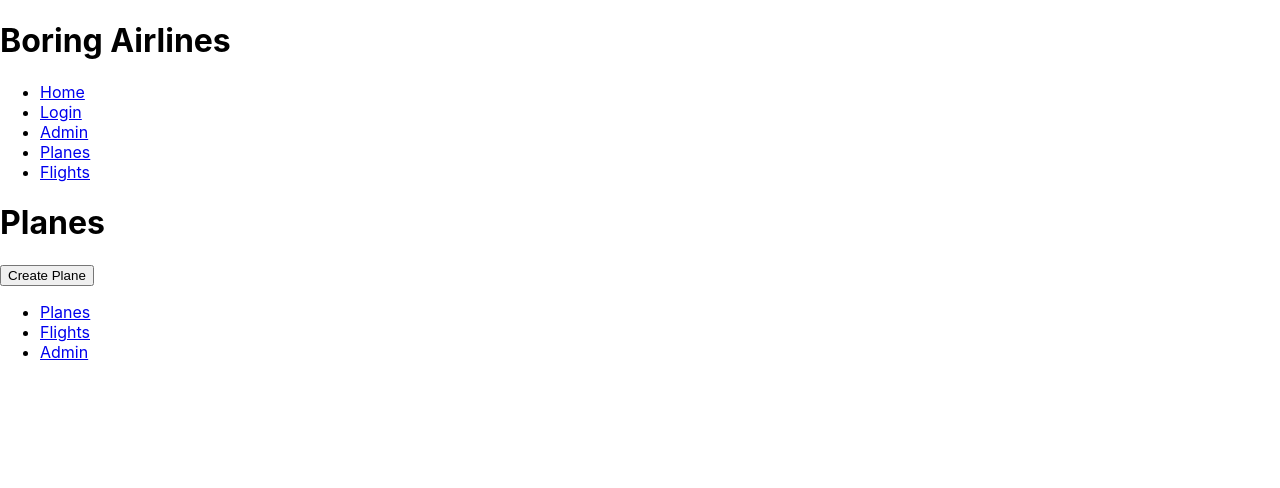
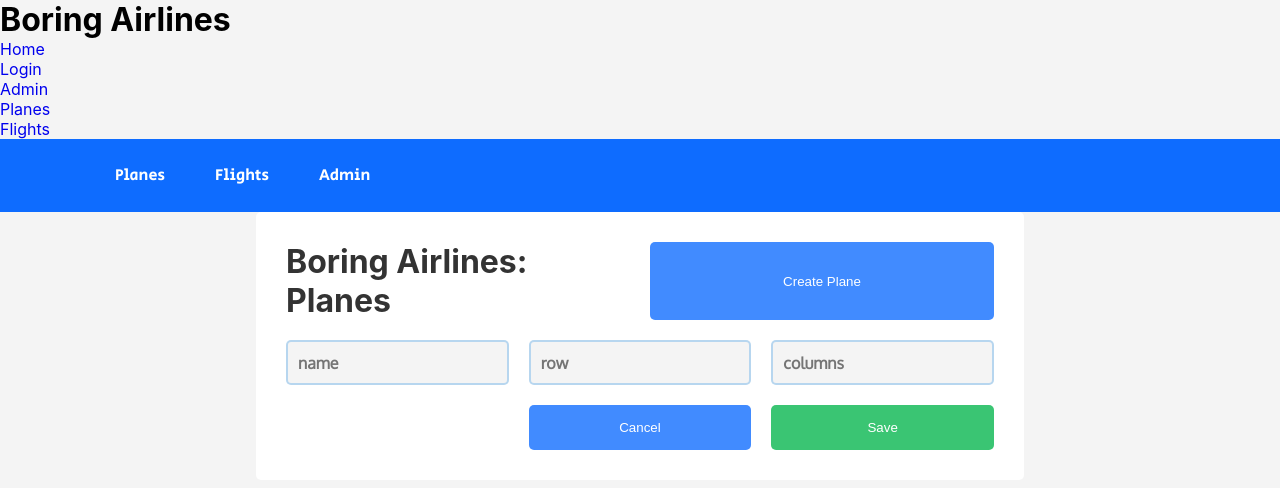
Before and after one commit to Forcebe/airlines_ga, a React (Create React App) app in the folder airlines-client/: page /plane in a window 1280 px wide. Shown: the top 488 px of the page. Built offline with nearby package versions, Linux system fonts and the light colour scheme.

Commit message:
page layout

```diff
--- a/airlines-client/src/components/Plane.js
+++ b/airlines-client/src/components/Plane.js
@@ -1,5 +1,7 @@
 import React, { Component } from 'react';
 import { BrowserRouter as Router, Switch, Route, Link } from 'react-router-dom';
+import '../plane.css';
+
 
 import Admin from './Admin';
 import Flight from './Flight';
@@ -7,10 +9,9 @@ import Flight from './Flight';
 class Plane extends Component {
   render() {
     return (
-      <div className="container">
-          <h1> Planes </h1>
-          <button>Create Plane</button>
-          <div className="create-plane"> </div>
+      <div>
+       <header>
+        <div className="container">
           <Router>
               <nav>
                  <ul>
@@ -24,7 +25,24 @@ class Plane extends Component {
                 <Route exact path="/admin" component={Admin}/>
              </Switch>
           </Router>
-      </div>
+        </div>
+       </header>
+       <div className="form">
+          <div className="grid-col-2">
+              <h1 className="title"> Boring Airlines: Planes </h1>
+              <button className="btn-primary">Create Plane</button>
+           </div>
+           <div>
+            <form className="grid-col-3">
+                <input type="text" placeholder="name" className="form-control row-1 col-1"/>
+                <input type="number" placeholder="row" className="form-control row-1 col-2"/>
+                <input type="number" placeholder="columns" className="form-control  row-1 col-3"/>
+                <input type="submit" value="Cancel" className="btn-primary row-2 col-2"/>
+                <input type="submit" value="Save" className="btn-secondary row-2 col-3"/>
+            </form>
+           </div>
+        </div>
+     </div>
     );
   }
 }
--- /dev/null
+++ b/airlines-client/src/plane.css
@@ -0,0 +1,175 @@
+@import url("https://fonts.googleapis.com/css2?family=Secular+One&display=swap");
+@import url("https://fonts.googleapis.com/css2?family=Oxygen&display=swap");
+
+* {
+  box-sizing: border-box;
+  margin: 0;
+  padding: 0;
+}
+body {
+  background-color: #f4f4f4;
+}
+a {
+  text-decoration: none;
+}
+header {
+  background-color: #0E6CFF;
+  color: #fff;
+  height: auto;
+  font-family: "Secular One", sans-serif;
+}
+header .container {
+  padding: 0;
+}
+header nav {
+  display: flex;
+  align-items: center;
+  justify-content: space-between;
+  width: 100%;
+}
+header nav ul {
+  display: flex;
+  list-style-type: none;
+}
+header nav li {
+  padding: 25px;
+}
+header nav a:hover {
+  color: #FFA10E;
+}
+header nav a {
+  color: #fff;
+}
+header nav .logo {
+  font-size: 35px;
+  font-weight: bold;
+}
+.container {
+  max-width: 1100px;
+  margin: 0 auto;
+  overflow: auto;
+}
+.grid-col-2 {
+  display: grid;
+  grid-gap: 20px;
+  grid-template-columns: 1fr 1fr;
+  grid-auto-rows: 1fr 1fr;
+  padding: 10px;
+}
+.grid-col-3 {
+  display: grid;
+  grid-gap: 20px;
+  grid-template-columns: 1fr 1fr 1fr;
+  grid-auto-rows: 1fr 1fr;
+  padding: 10px;
+}
+.col-1 {
+  grid-column: 1;
+}
+.col-2 {
+  grid-column: 2;
+}
+.col-3 {
+  grid-column: 3;
+}
+.row-1 {
+  grid-row: 1;
+}
+.row-2 {
+  grid-row: 2;
+}
+.row-3 {
+  grid-row: 3;
+}
+.form-control {
+  background-color: #f4f4f4;
+  border: 2px solid rgba(41, 142, 225, 0.3);
+  border-radius: 5px;
+  color: #333;
+  font-family: "Oxygen", sans-serif;
+  font-size: 16px;
+  font-weight: bold;
+  height: 45px;
+  text-indent: 10px;
+  width: 100%;
+}
+.form {
+  width: 60%;
+  background-color: #fff;
+  border-radius: 5px;
+  color: #333;
+  padding: 20px;
+  margin: 0 auto;
+}
+footer {
+  background-color: #343840;
+  color: #fff;
+  height: auto;
+  font-family: "Secular One", sans-serif;
+}
+footer .container {
+  padding: 0;
+}
+footer nav {
+  display: flex;
+  align-items: center;
+  justify-content: space-between;
+  width: 100%;
+}
+footer nav ul {
+  display: flex;
+  list-style-type: none;
+}
+footer nav li {
+  padding: 25px;
+}
+footer nav a:hover {
+  color: #FFA10E;
+}
+footer nav a {
+  color: #fff;
+}
+.section {
+  background-color: #f4f4f4;
+  color: #333;
+  font-family: "Oxygen", sans-serif;
+  margin: 7% auto;
+  max-width: 1100px;
+  min-height: 70vh;
+}
+.section h1 {
+  font-size: 50px;
+}
+.btn-primary, .btn-secondary {
+  border-radius: 5px;
+  padding: 8px 20px;
+  border: none;
+}
+.btn-primary:hover, .btn-secondary:hover {
+  transform: scale(0.98);
+}
+.btn-primary {
+  background-color: #418bff;
+  color: #fff;
+}
+.btn-secondary {
+  background-color: #3ac573;
+  color: #fff;
+}
+.error-msg {
+  padding: 20px 0;
+  color: red;
+}
+.contact a {
+  color: white;
+  text-decoration: none;
+}
+.contact:hover, a:hover {
+  color: #FFA10E;
+}
+.fa-github {
+  margin: 5px;
+}
+.logo {
+  padding: 20px 0;
+}
```
